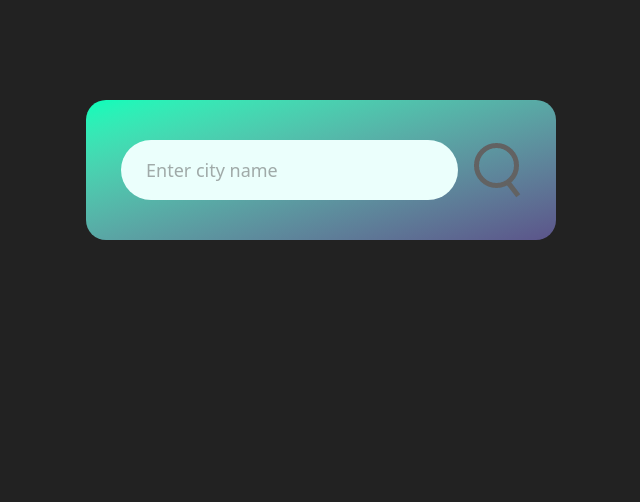
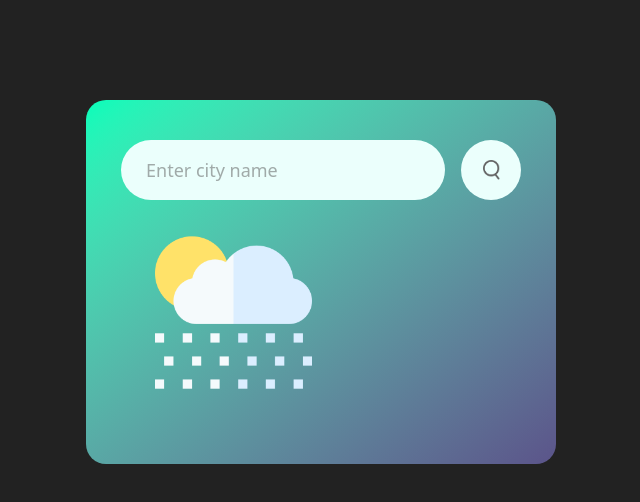
Before and after one commit to Devo-Hacker/miniProject-weatherDashboard-, a website: page index.html in a window 1280 px wide. Shown: the whole page, without its empty margins (319-959 px from the left). Drawn offline with Linux system fonts and the light colour scheme.

Commit message:
updated commit

```diff
--- a/index.html
+++ b/index.html
@@ -10,7 +10,13 @@
     <div class="w-[90%] max-w-[470px] bg-gradient-to-br from-[#00feba] to-[#5b548a] text-white mx-auto mt-[100px] mb-0 rounded-[20px] px-[35px] py-[40px] text-center">
         <div class="w-full flex items-center justify-between">
             <input class="border-0 outline-none bg-[#ebfffc] text-[#555] py-[10px] px-[25px] h-[60px] rounded-[30px] flex-1 mr-4 text-[18px]" type="text" placeholder="Enter city name" spellcheck="false">
-            <button> <img src="images/search.png" alt=""> </button>
+            <button class="border-0 outline-none bg-[#ebfffc] rounded-[50%] w-[60px] h-[60px] cursor-pointer flex items-center justify-center">
+                <img class="w-[17px]" src="images/search.png" alt="pic">
+            </button>
+        </div>
+        <div class="weather">
+            <img src="images/rain.png" alt="">
+            <h1 class="temp"></h1>
         </div>
     </div>
 </body>
```
Also changed, not shown: src/output.css.
